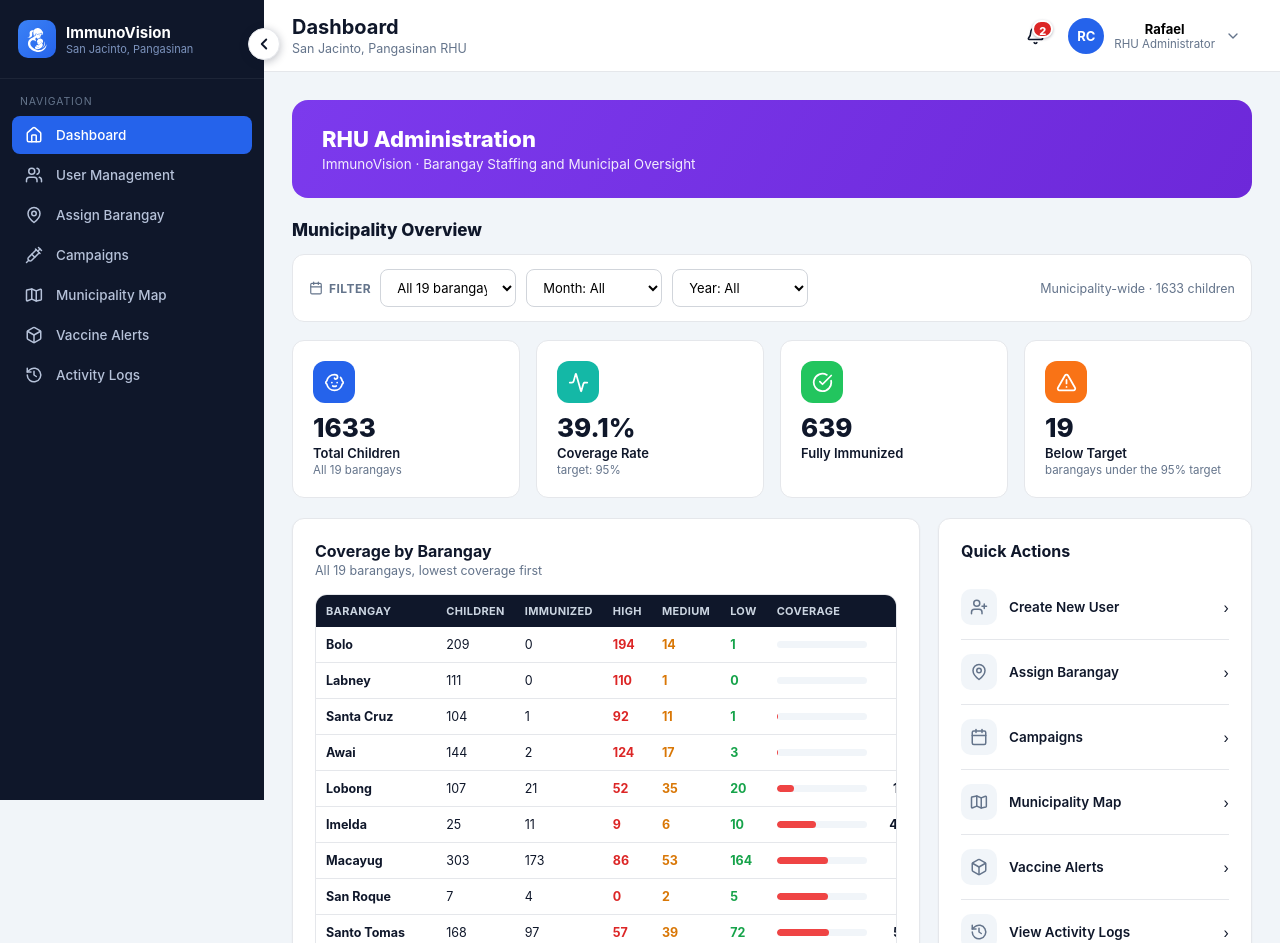
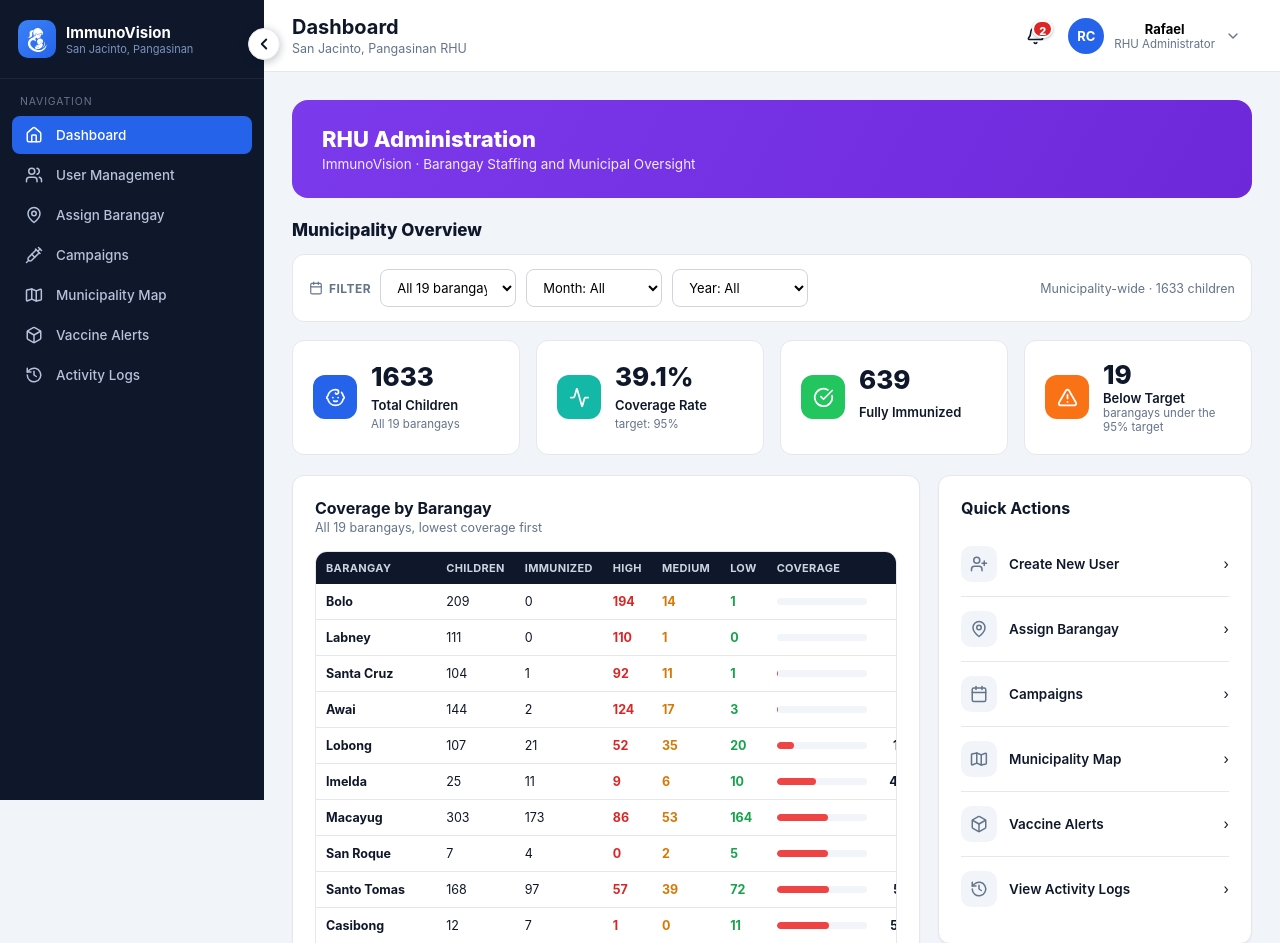
Before and after one commit to Cloudzz00/pre-final, a Flask app: page /admin/dashboard in a window 1280 px wide. Shown: the top 943 px of the page. Run offline with Flask 3, Linux system fonts and the light colour scheme; a user stored in the database is signed in.

Commit message:
Switch stat cards to an icon-left, text-right layout
Every stat card across the app (dashboards, requests, inventory,
reports, campaign detail, etc.) stacked its icon above the value/
label/caption. Changed to a CSS grid so the icon sits to the left and
spans the full height of the text column instead, matching the look
used elsewhere in the product. Implemented purely in CSS -- the 16
templates using .stat-card already list value/label/caption as plain
siblings after the icon, and grid auto-placement flows them into the
second column in that same order, so none of them needed markup
changes.

Co-Authored-By: Claude Sonnet 5 <noreply@anthropic.com>
Claude-Session: https://claude.ai/code/session_01DH1et7yAafbmEwBMVMu1Zr

```diff
--- a/ImmunoVision/static/css/style.css
+++ b/ImmunoVision/static/css/style.css
@@ -429,11 +429,19 @@ input, select, textarea { font-family: inherit; font-size: 14px; }
 .card-sub { font-size: 12.5px; color: var(--text-secondary); margin: 0 0 16px; }
 
 .stat-grid { display: grid; grid-template-columns: repeat(auto-fit, minmax(200px, 1fr)); gap: 16px; margin-bottom: 20px; }
-.stat-card { background: #fff; border: 1px solid var(--border); border-radius: var(--radius); padding: 20px; position: relative; }
-.stat-icon { width: 42px; height: 42px; border-radius: 12px; display: flex; align-items: center; justify-content: center; color: #fff; margin-bottom: 12px; }
-.stat-value { font-size: 26px; font-weight: 800; line-height: 1; margin-bottom: 4px; }
+/* Icon-left, text-right layout. A grid (rather than flex, or rewriting the
+   16 templates that use this component) lets the icon span every text row
+   without any of those templates needing to wrap stat-value/label/caption
+   in a sub-element - grid auto-placement already flows them into column 2
+   in source order once the icon claims column 1. */
+.stat-card {
+  background: #fff; border: 1px solid var(--border); border-radius: var(--radius); padding: 20px; position: relative;
+  display: grid; grid-template-columns: auto 1fr; grid-template-rows: auto auto auto; align-items: center; column-gap: 14px;
+}
+.stat-icon { width: 44px; height: 44px; border-radius: 12px; display: flex; align-items: center; justify-content: center; color: #fff; grid-column: 1; grid-row: 1 / -1; }
+.stat-value { font-size: 26px; font-weight: 800; line-height: 1.1; }
 .stat-label { font-size: 13px; font-weight: 600; color: var(--text-primary); }
-.stat-caption { font-size: 11.5px; color: var(--text-secondary); margin-top: 2px; }
+.stat-caption { font-size: 11.5px; color: var(--text-secondary); }
 .stat-trend { position: absolute; top: 18px; right: 18px; font-size: 11.5px; font-weight: 700; padding: 3px 8px; border-radius: var(--radius-pill); }
 .stat-trend.up { background: var(--green-bg); color: var(--green); }
 .stat-trend.down { background: var(--red-bg); color: var(--red); }
```
